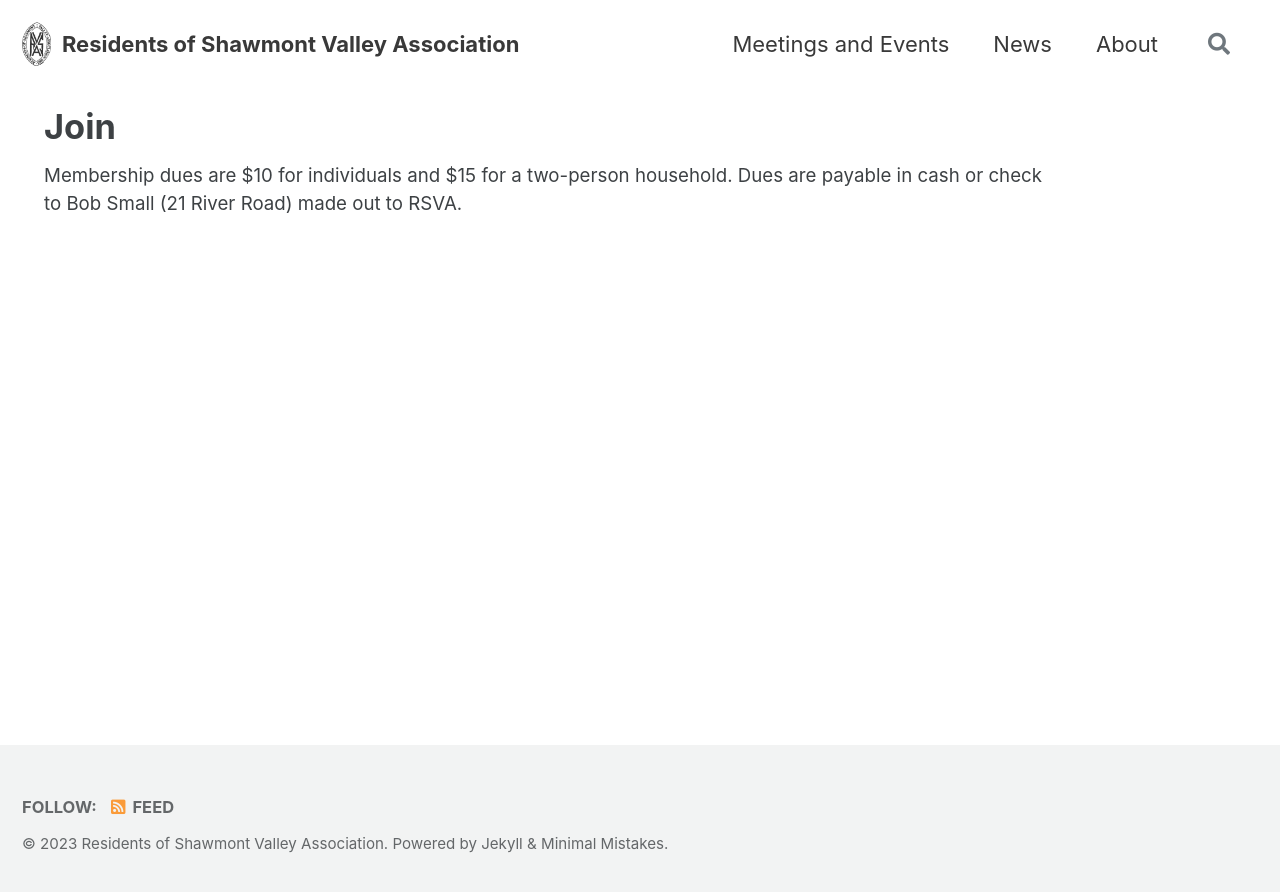
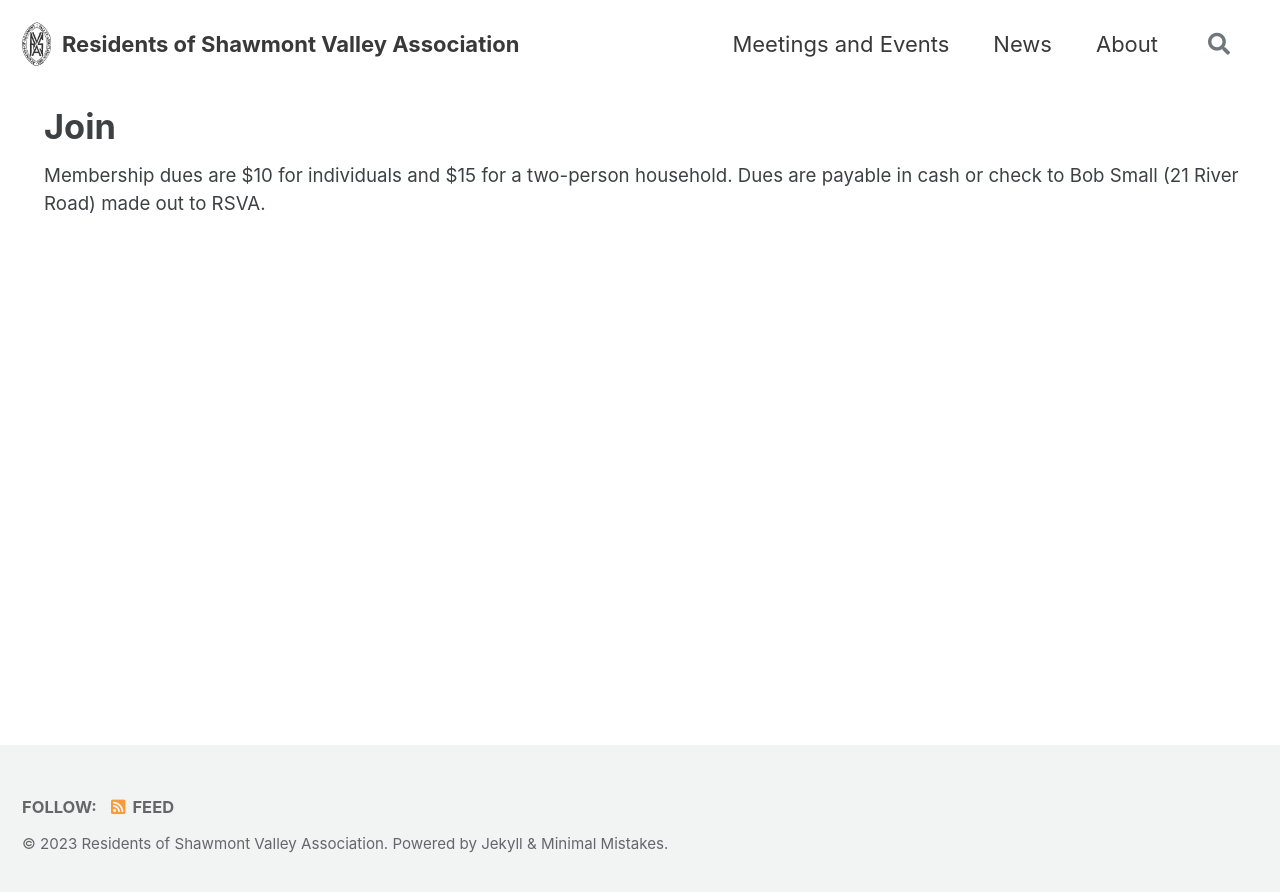
Before and after one commit to acouch/residents-of-shawmont-valley, a Jekyll site: the page built from _pages/join.md, in a window 1280 px wide. Shown: the top 892 px of the page. Built offline with Jekyll 4.4.1, drawn with Linux system fonts in a browser that asks for light colours; cached includes are drawn as plain includes.

Commit message:
Update main.scss

```diff
--- a/assets/css/main.scss
+++ b/assets/css/main.scss
@@ -22,6 +22,9 @@ search: false
 .page__meta p, .comment__date p {
   margin: 8px 0;
 }
+.page {
+  padding-right: 0 !important;
+}
 fa-fw {
   text-align: left;
   width: 1.5em;
```
